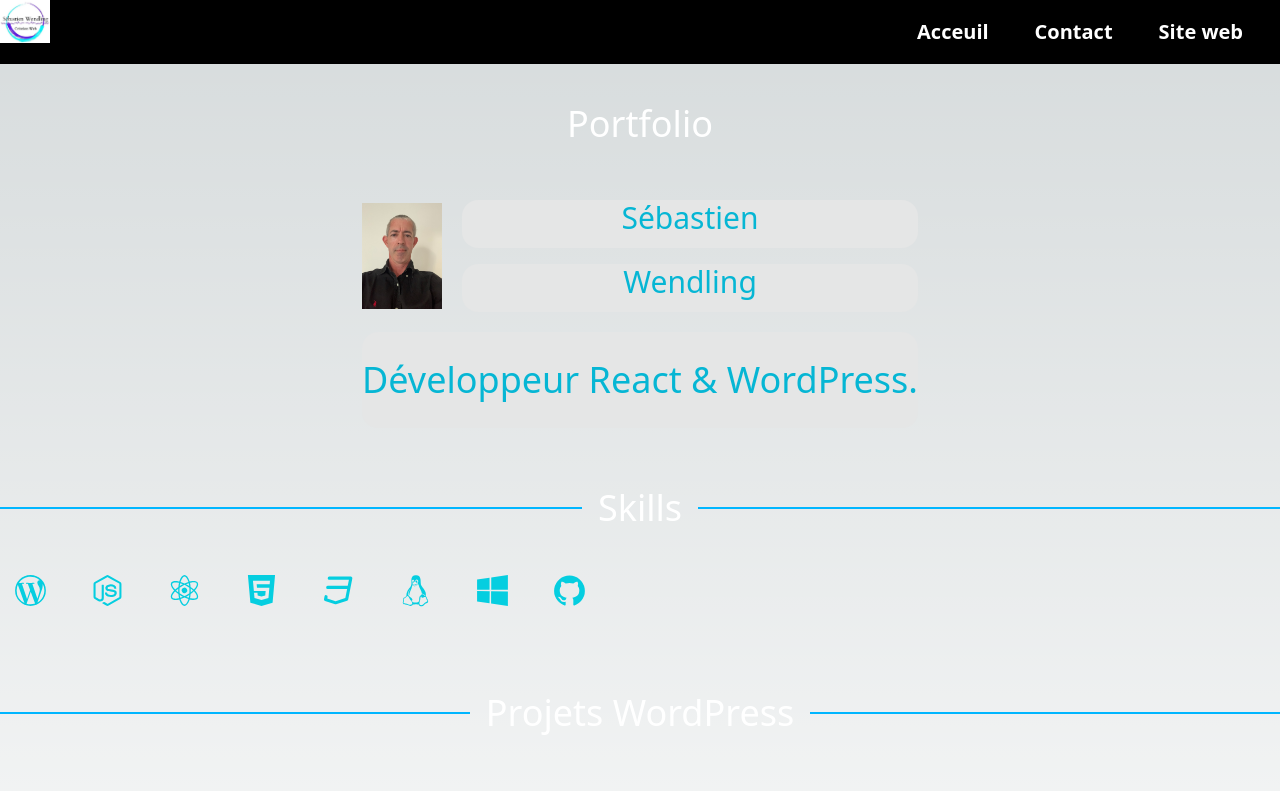
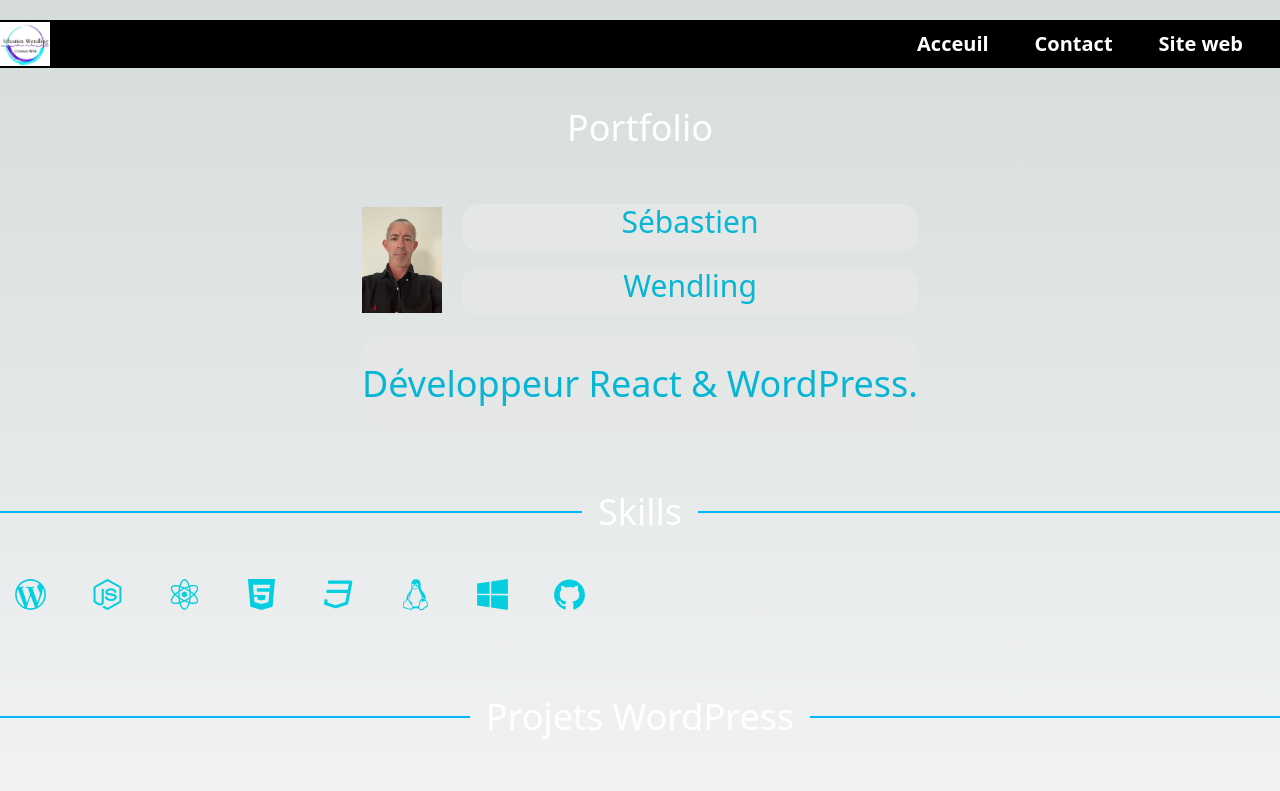
Before and after one commit to seb34110/portfolio, a Next.js app: page / in a window 1280 px wide. Shown: the top 791 px of the page. Built offline with nearby package versions, Linux system fonts and the light colour scheme.

Commit message:
header modif

```diff
--- a/src/pages/components/header.tsx
+++ b/src/pages/components/header.tsx
@@ -5,8 +5,8 @@ export default function Header() {
     <>
       <section>
         <div className="flex flex-col max-h-screen max-w-screen">
-          <header className="bg-black text-white mt-auto flex items-center justify-between">
-            <div className="h-16">
+          <header className="bg-black text-white mt-5 flex items-center justify-between">
+            <div>
               <a href="./">
                 <Image
                   src="/profile/logoSWC.jpg"
```
